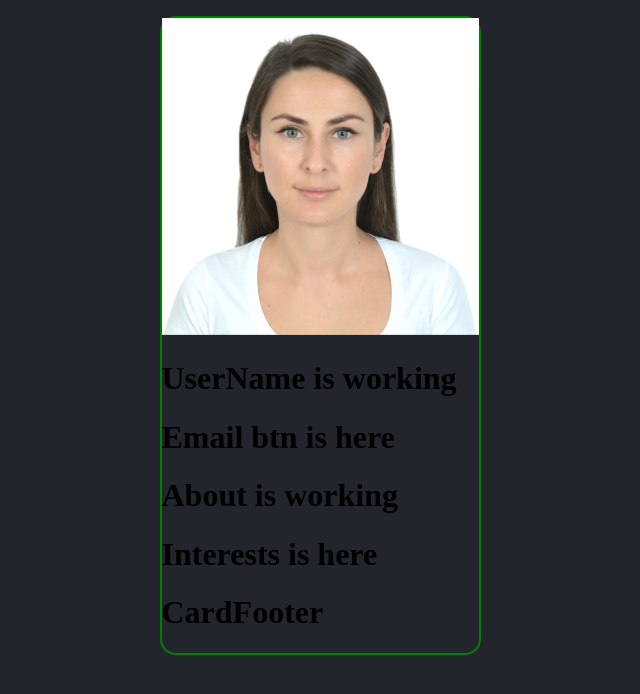
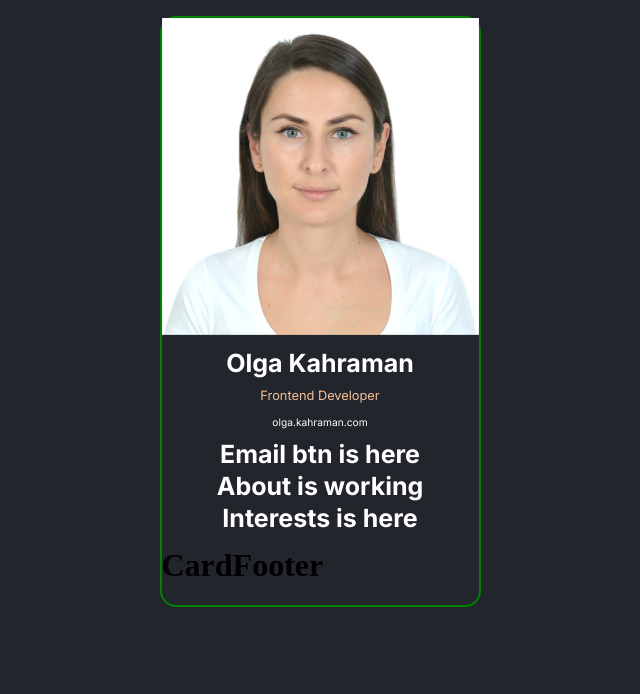
Before and after one commit to olgakahraman/Dijital-business-card, a React (Vite) app: page / in a window 1280 px wide. Shown: the top 694 px of the page, without its empty margins (320-960 px from the left). Built offline with nearby package versions, Linux system fonts and the light colour scheme.

Commit message:
added google fonts and some styling to UserName component

```diff
--- a/index.html
+++ b/index.html
@@ -5,6 +5,9 @@
     <link rel="icon" type="image/svg+xml" href="/vite.svg" />
     <meta name="viewport" content="width=device-width, initial-scale=1.0" />
     <title>Dijital Bussiness Card - OLGA KAHRAMAN - React Solo Project 1</title>
+    <link rel="preconnect" href="https://fonts.googleapis.com">
+<link rel="preconnect" href="https://fonts.gstatic.com" crossorigin>
+<link href="https://fonts.googleapis.com/css2?family=Inter:wght@100..900&display=swap" rel="stylesheet">
   </head>
   <body>
     <div id="root"></div>
--- a/src/App.css
+++ b/src/App.css
@@ -13,3 +13,24 @@ body{
 .avatar-img{
   width:100%;
 }
+.card-body{
+    color:#fff;
+    font-family: "Inter", sans-serif;
+    text-align: center;
+    line-height: 15px;
+}
+.card-body h1{
+    font-size: 25px;
+    font-weight: 700;
+
+}
+.card-body h3{
+    font-size: 12.8px;
+    font-weight: 400;
+    color: #F3BF99;
+
+}
+.card-body p{
+    font-size: 10.24px;
+    font-weight: 400;
+}
--- a/src/components/UserName.jsx
+++ b/src/components/UserName.jsx
@@ -1,7 +1,11 @@
-import React from "react"
+import React from "react";
 
-export default function UserName(){
-    return (
-        <h1>UserName is working</h1>
-    )
+export default function UserName() {
+  return (
+    <div>
+      <h1>Olga Kahraman</h1>
+      <h3>Frontend Developer</h3>
+      <p>olga.kahraman.com</p>
+    </div>
+  );
 }
```
